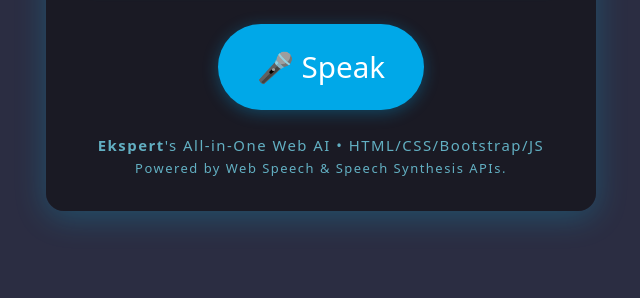
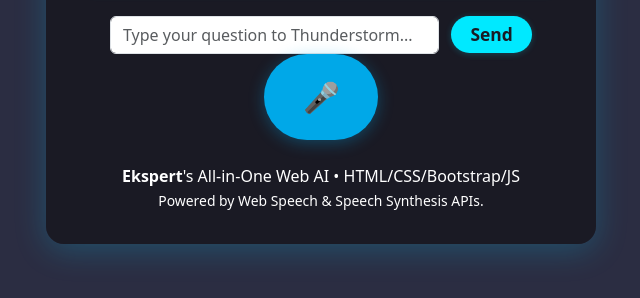
Before and after one commit to Gitspert25/Thunderstorm.AI, a plain HTML site: page index.html in a window 1280 px wide. Shown: the part 244-542 px from the top of the page, without its empty margins (319-959 px from the left). Drawn offline with nearby package versions, Linux system fonts and the light colour scheme.

Commit message:
Update index.html

```diff
--- a/index.html
+++ b/index.html
@@ -50,12 +50,25 @@
       background: #026c9e;
       box-shadow: 0 1px 4px #00a8e822;
     }
-    .ai-footer {
-      color: #7ee9ff;
-      font-size: .93rem;
-      letter-spacing: 1.5px;
-      opacity: 0.72;
-      margin-top: 18px;
+    .send-btn {
+      background: #00e9ff;
+      color: #191b24;
+      border: none;
+      border-radius: 20px;
+      padding: 0.3em 1.1em;
+      margin-left: 8px;
+      font-weight: bold;
+      font-size: 1.09rem;
+      box-shadow: 0 1px 6px #00e9ff38;
+      transition: background 0.13s;
+    }
+    .send-btn:active {
+      background: #026c9e;
+      color: #fff;
+    }
+    .text-box-wrap {
+      text-align: center;
+      margin: 12px 0 8px 0;
     }
     .typewriter {
       border-right: .08em solid #00e9ff;
@@ -73,7 +86,14 @@
   <div class="ai-box text-center">
     <div class="ai-title">Thunderstorm ⚡</div>
     <div id="chatLog" class="chat-log typewriter">Initializing... Please wait.</div>
-    <button id="micBtn" class="mic-btn mt-2" title="Talk to Thunderstorm">🎤 Speak</button>
+
+    <div class="text-box-wrap">
+      <input id="textInput" type="text" class="form-control d-inline-block" autocomplete="off"
+             placeholder="Type your question to Thunderstorm..."
+             style="width: 70%; max-width:340px; display:inline-block;">
+      <button id="sendBtn" class="send-btn">Send</button>
+      <button id="micBtn" class="mic-btn" title="Talk to Thunderstorm">🎤</button>
+    </div>
 
     <div class="mt-4 ai-footer">
       <b>Ekspert</b>'s All-in-One Web AI &bull; HTML/CSS/Bootstrap/JS <br>
@@ -97,19 +117,24 @@
     // Thunderstorm's voice function
     function thunderSay(text) {
       typeWrite(chatLog, text);
+      if ('speechSynthesis' in window) {
         const talk = new SpeechSynthesisUtterance(text);
         talk.rate = 1.05;
         talk.pitch = 1.08;
-      talk.voice = speechSynthesis.getVoices().find(v =>
+        const voices = speechSynthesis.getVoices();
+        talk.voice = voices.find(v =>
           v.lang === "en-GB" || v.lang === "en-US"
         ) || null;
         speechSynthesis.cancel();
         speechSynthesis.speak(talk);
       }
+    }
 
     // Main AI logic
     const chatLog = document.getElementById('chatLog');
     const micBtn = document.getElementById('micBtn');
+    const textInput = document.getElementById('textInput');
+    const sendBtn = document.getElementById('sendBtn');
 
     function thunderAnswer(commandRaw) {
       let cmd = commandRaw.toLowerCase();
@@ -173,6 +198,7 @@
       thunderSay(msg);
     }
 
+    // Voice-to-text via microphone
     micBtn.onclick = function() {
       if (!('webkitSpeechRecognition' in window) && !('SpeechRecognition' in window)) {
         thunderSay("Error: Your browser does not support Speech Recognition...");
@@ -192,18 +218,31 @@
       };
 
       recog.onerror = function(e) {
-        // Only respond to certain errors
         if (e.error === "no-speech" || e.error === "audio-capture" || e.error === "not-allowed") {
           thunderSay("Sorry, I didn't catch that. Try speaking a bit louder or check your mic, Ekspert!");
         }
-        // Don't reply on "aborted" or other system quirks
       };
     };
+
+    // Text input - send with button click
+    sendBtn.onclick = function() {
+      let userText = textInput.value.trim();
+      if(userText.length > 0) {
+        thunderAnswer(userText);
+        textInput.value = '';
+      }
+    };
+    // Or with Enter key
+    textInput.addEventListener("keyup", function(event) {
+      if(event.key === "Enter") {
+        sendBtn.onclick();
+      }
+    });
 
     // Greet Ekspert on page load
     setTimeout(() =>
       thunderSay("Thunderstorm is online. How may I serve you today, Ekspert?"),
-      1000
+      900
     );
   </script>
 </body>
```
Lines whose indentation alone changed are shown as unchanged.
